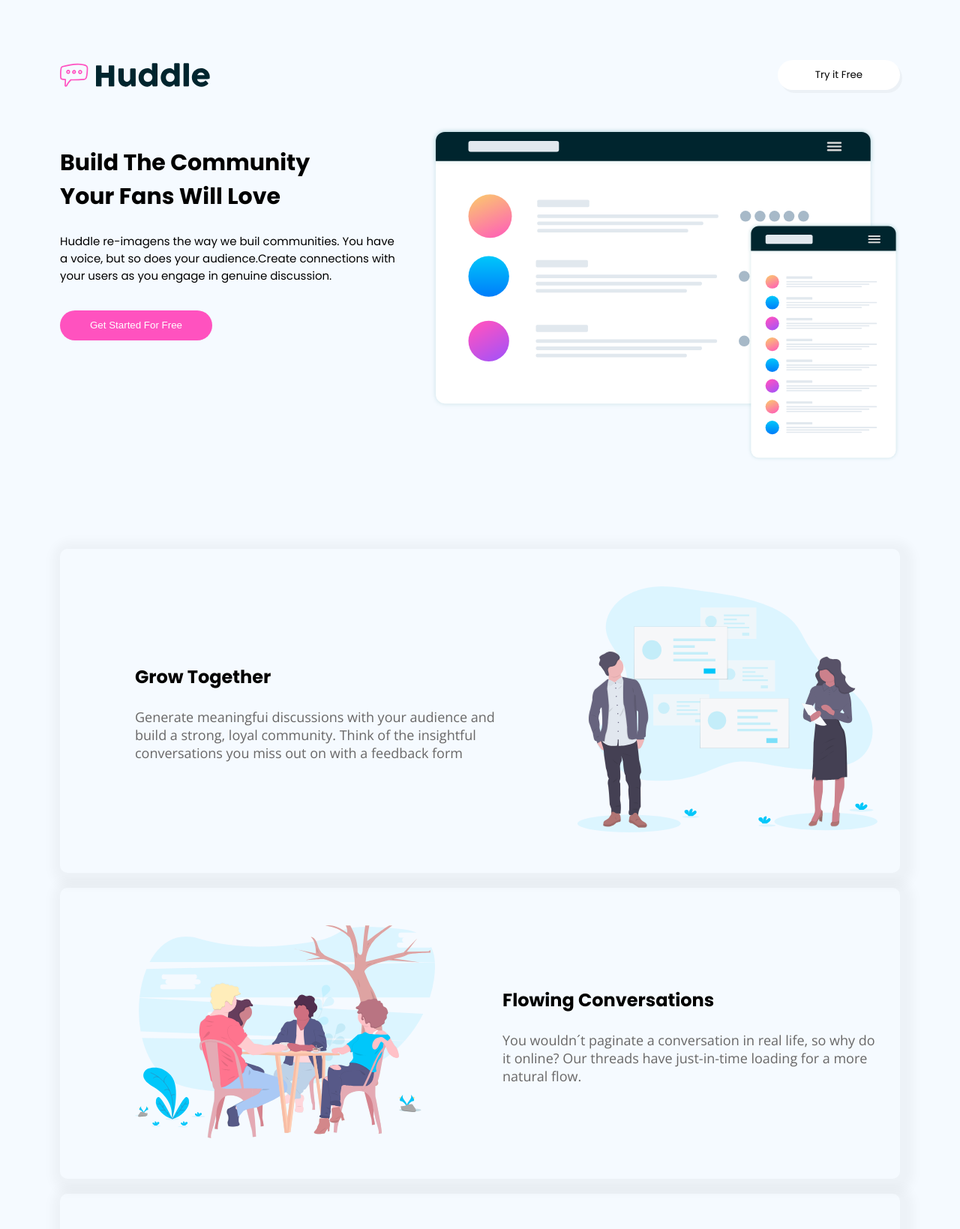
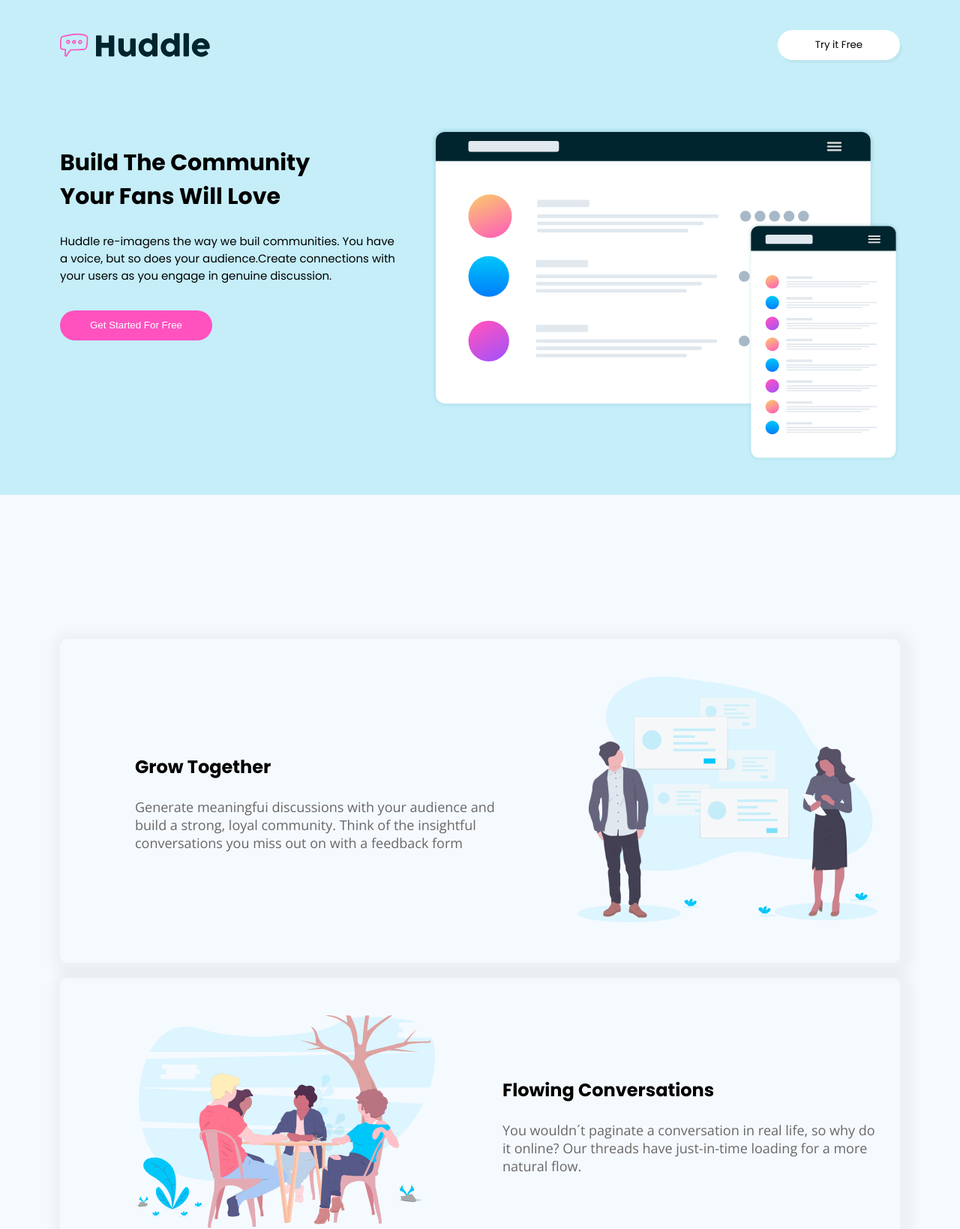
Before and after one commit to viniciusBotelho625/Desafio-02-frontend, a plain HTML site: page index.html in a window 1280 px wide. Shown: the top 1639 px of the page at 75% size. Drawn offline with nearby package versions, Linux system fonts and the light colour scheme.

Commit message:
responsividade

```diff
--- a/index.html
+++ b/index.html
@@ -9,7 +9,7 @@
     <title>Hunddle</title>
 </head>
 <body>
-    <div class="container">
+    <div class="header">
         <header>
             <nav class="nav-bar">
                 <img src="img/logo.svg" alt="logo">
@@ -29,12 +29,14 @@
                 <img class="imagen" src="./img/screen-mockups.svg" alt="imagem">
             </div>
         </article>
+    </div>
 
+    <main class="container">
         <section class="grow-together">
-            <div class="content">
+            <article class="content">
                 <h3>Grow Together</h3>
                 <p>Generate meaningfui discussions with your audience and build a strong, loyal community. Think of the insightful conversations you miss out on with a feedback form</p>
-            </div>
+            </article>
 
             <div class="imagen-grow">
                 <img src="./img/illustration-grow-together.svg" alt="imagem-juntos">
@@ -46,17 +48,17 @@
                 <img src="./img/illustration-flowing-conversation.svg" alt="imagem-dialogo">
             </div>
 
-            <div class="content">
+            <article class="content">
                 <h3>Flowing Conversations</h3>
                 <p>You wouldn´t paginate a conversation in real life, so why do it online? Our threads have just-in-time loading for a more natural flow.</p>
-            </div>
+            </article>
         </section>
 
         <section class="flowing-conversations">
-            <div class="content">
+            <article class="content">
                 <h3>Your Users</h3>
                 <p>It takes no time at all to integrate Hunddle with your app's authentication solution. This means, once signed in to your app, your users can start chatting immediately.</p>
-            </div>
+            </article>
 
             <div class="imagen-grow">
                 <img src="./img/illustration-your-users.svg" alt="imagem-usuarios">
@@ -67,7 +69,7 @@
             <p class="title">Ready To Build Your Community?</p>
             <button type="button">Get Started For Free</button>
         </div>
-    </div>
+    </main>
 
     <footer>
         <div class="footer">
--- a/styles.css
+++ b/styles.css
@@ -7,9 +7,20 @@ body {
     background: rgb(245, 250, 255);
 }
 
+.header {
+    background: #C5EEF9;
+}
+
+header,
+.community-love {
+    padding: 40px 40px 0 40px;
+    margin: 0px 40px 0 40px;
+}
+
 .container {
     padding: 40px;
     margin: 40px;
+    position: relative;
 }
 
 .nav-bar {
@@ -33,14 +44,11 @@ body {
     box-shadow: 3px 4px rgba(15, 15, 15, 0.034);
     font-family: 'Poppins', sans-serif;
     cursor: pointer;
+    transition: 0.2;
 }
 
-.community-love {
-    display: flex;
-}
-
-.imagen {
-    width: 100%;
+.button-nav-bar:hover{
+    background: #9facaf;
 }
 
 .button-start {
@@ -51,7 +59,23 @@ body {
     height: 40px;
     padding: 12px 40px;
     margin-top: 20px;
+    transition: 0.2;
+    cursor: pointer;
 }
+
+.button-start:hover {
+    background: rgb(247, 117, 199);
+}
+
+.community-love {
+    display: flex;
+}
+
+.imagen {
+    width: 100%;
+    margin-bottom: 40px;
+}
+
 
 .text h2 {
     font-family: 'Poppins', sans-serif;
@@ -107,16 +131,21 @@ body {
     margin-top: 20px;
 }
 
+.flowing-conversations + .flowing-conversations {
+    margin-bottom: 100px;
+}
+
+
 .contact {
     width: 500px;
     margin: 0 auto;
     background-color: #FFF;
     padding: 40px 80px 30px 80px;
     border-radius: 10px;
-    margin-top: -50px;
+    margin-bottom: -150px;
     text-align: center;
     z-index: 1;
-    position: absolute;
+
 }
 
 .contact .title {
@@ -135,6 +164,12 @@ body {
     margin-top: 10px;
     font-weight: bold;
     font-family: 'Open Sans', sans-serif;
+    cursor: pointer;
+    transition: 0.2s;
+}
+
+.contact button:hover {
+    background: rgb(247, 117, 199);
 }
 
 footer{
```
